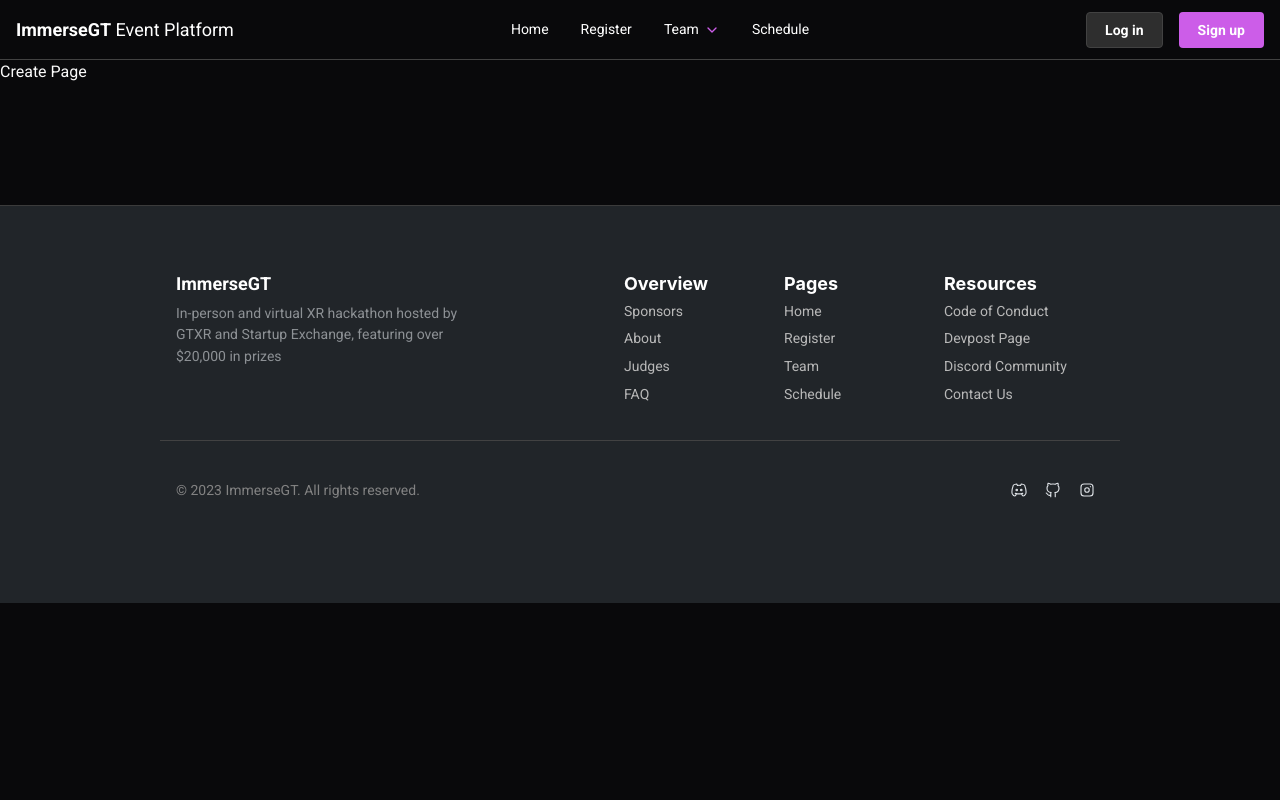
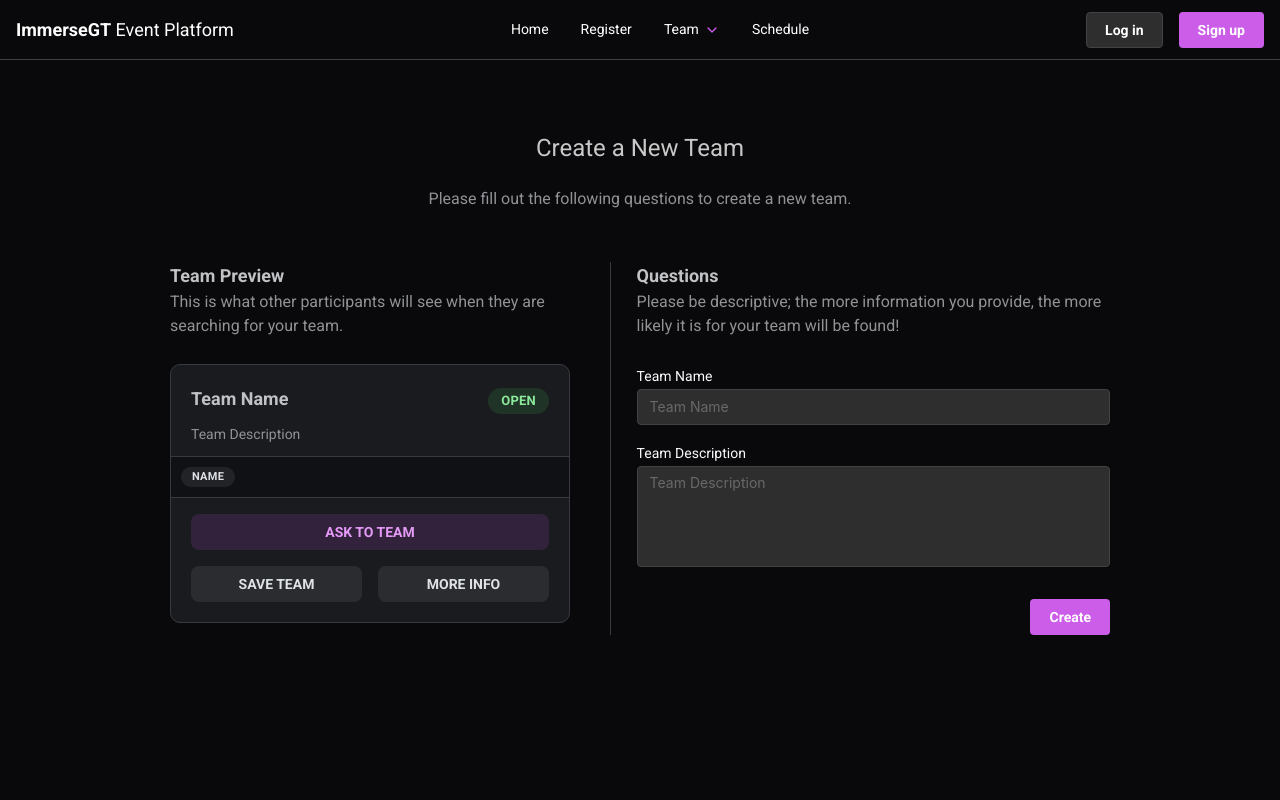
Before and after one commit to immersegt/immersegt, a Next.js app: page /team/create in a window 1280 px wide. Shown: the top 800 px of the page. Built offline with nearby package versions, Linux system fonts and the light colour scheme.

Commit message:
Created basic create account page

```diff
--- a/app/team/create/page.tsx
+++ b/app/team/create/page.tsx
@@ -1,14 +1,100 @@
 'use client';
 
 import 'styles/index.css';
-import 'styles/create.css';
+import 'styles/register.css';
+
+import { useState } from 'react';
+import { Stepper, Button, Group, TextInput, PasswordInput, Code, Textarea } from '@mantine/core';
+import { useForm } from '@mantine/form';
+import Card from "components/Card";
+import Link from "next/link";
 
 const Create = () => {
+    const [active, setActive] = useState(0);
+
+    const form = useForm({
+        initialValues: {
+            name: '',
+            description: '',
+        },
+
+        validate: (values) => {
+            if (active === 0) {
+                return {
+                    name:
+                        values.name.trim().length < 6
+                            ? 'Team name must include at least 6 characters'
+                            : null,
+                    description:
+                        values.description.trim().length < 6
+                            ? 'Description must include at least 6 characters'
+                            : null,
+                };
+            }
+
+            return {};
+        },
+    });
+
+    const nextStep = () =>
+        setActive((current) => {
+            if (form.validate().hasErrors) {
+                return current;
+            }
+            return current < 3 ? current + 1 : current;
+        });
+
+    const prevStep = () => setActive((current) => (current > 0 ? current - 1 : current));
+
+    const name = "Name"
+    const [mockSave, setMockSave] = useState(false);
+
     return (
-        <div>
-            Create Page
-        </div>
-    )
+        <main className="formContainer">
+            <h2>Create a New Team</h2>
+            <p>Please fill out the following questions to create a new team.</p>
+            <div className="formBox">
+                <div className="formPreview">
+                    <h3>Team Preview</h3>
+                    <p>This is what other participants will see when they are searching for your team.</p>
+                    <br />
+                    <Card name={form.getInputProps("name").value || "Team Name"} description={form.getInputProps("description").value || "Team Description"} members={[name]} joined={false} saved={mockSave} disabled={true} toggleSave={() => { setMockSave(!mockSave) }} />
+                </div>
+
+                <div className="formQuestions">
+                    <h3>Questions</h3>
+                    <p>Please be descriptive; the more information you provide, the more likely it is for your team will be found!</p>
+                    <br />
+                    {active === 0 ? (
+                        <div>
+                            <TextInput label="Team Name" placeholder="Team Name" {...form.getInputProps('name')} />
+                            <Textarea mt="md" label="Team Description" autosize minRows={4} maxRows={4} placeholder="Team Description" {...form.getInputProps('description')} />
+                        </div>
+                    ) : (
+                        <div>
+                            Completed! Form values:
+                            <Code block mt="xl">
+                                {JSON.stringify(form.values, null, 2)}
+                            </Code>
+                        </div>
+                    )}
+                    <Group justify="flex-end" mt="xl">
+                        {active !== 0 && (
+                            <div>
+                                <Button variant="default" onClick={prevStep} mr={16}>
+                                    Back
+                                </Button>
+                                <Link href="/team"><Button color="grape.5">Go to Team Page</Button></Link>
+                            </div>
+                        )}
+                        {active === 0 && <Button onClick={nextStep} color="grape.5">Create</Button>}
+                    </Group>
+                </div>
+
+
+            </div>
+        </main>
+    );
 }
 
 export default Create;
--- a/styles/register.css
+++ b/styles/register.css
@@ -29,6 +29,13 @@
     }
 }
 
+.formPreview {
+    max-width: 410px;
+    @media only screen and (min-width: 900px) {
+        padding-right: 2vw;
+    }
+}
+
 .formQuestions {
     flex-grow: 1;
     min-width: 250px;
```
Also changed, not shown: app/register/page.tsx (line endings or trailing spaces).
